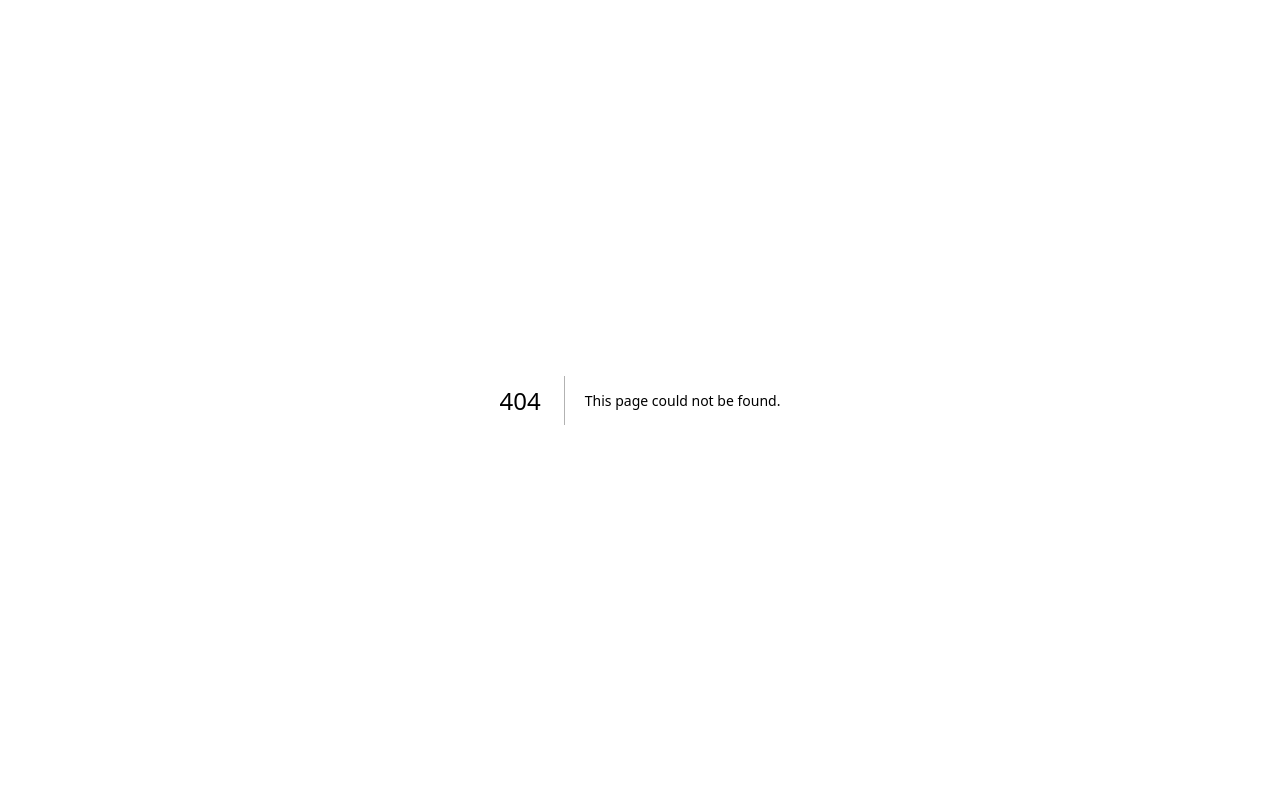
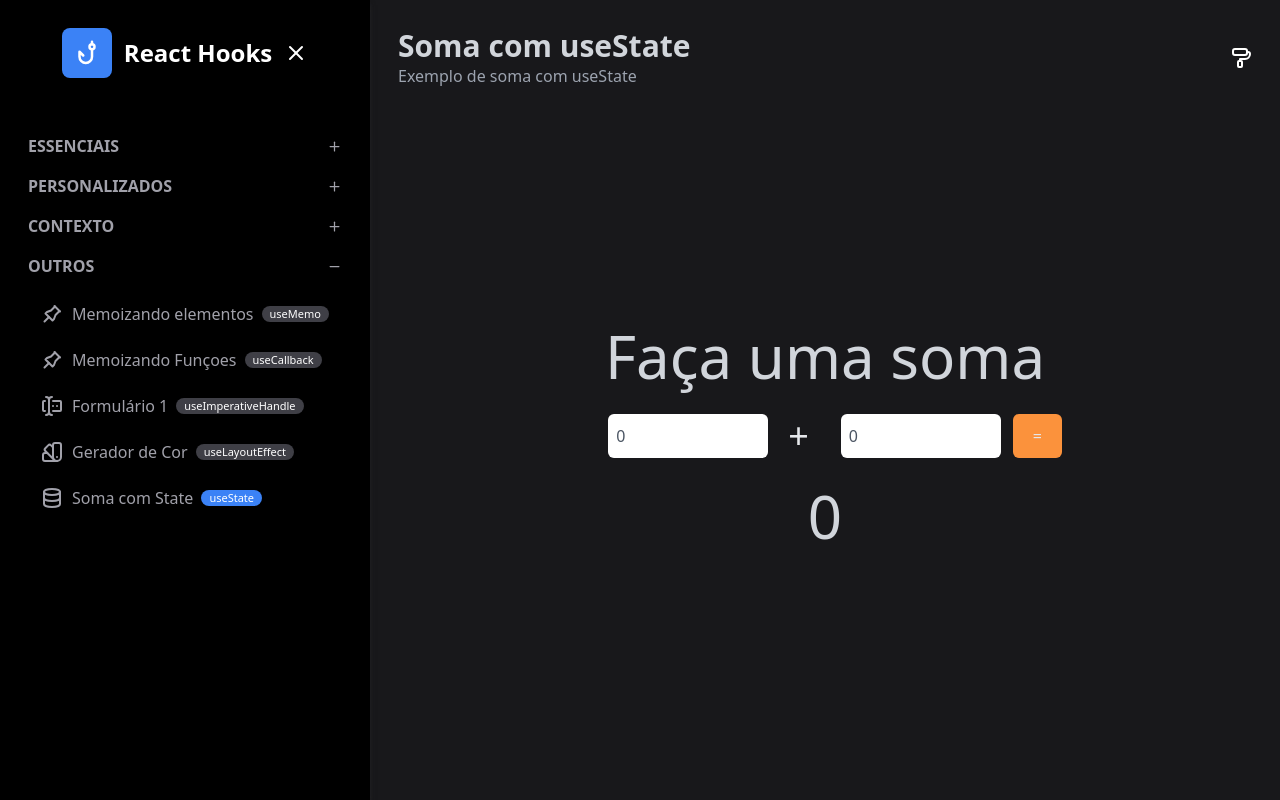
Before and after one commit to AntonioDeveloper/react-personal-hooks-training, a Next.js app: page /outros/somaState in a window 1280 px wide. Before the commit this address had no page. Built offline with nearby package versions, Linux system fonts and the light colour scheme.

Commit message:
Soma useState

```diff
--- a/src/data/constants/secoesMenu.tsx
+++ b/src/data/constants/secoesMenu.tsx
@@ -1,4 +1,4 @@
-import { IconNumbers, IconUsers, IconArrowsLeftRight, IconMathGreater, IconLetterCase, IconRefreshAlert, IconSection, IconAppWindow, IconDimensions, IconLock, IconShoppingCart, IconPin, IconForms, IconColorSwatch } from "@tabler/icons";
+import { IconNumbers, IconUsers, IconArrowsLeftRight, IconMathGreater, IconLetterCase, IconRefreshAlert, IconSection, IconAppWindow, IconDimensions, IconLock, IconShoppingCart, IconPin, IconForms, IconColorSwatch, IconDatabase } from "@tabler/icons";
 
 const secoesMenu = [
   {
@@ -119,6 +119,12 @@ const secoesMenu = [
         tag: "useLayoutEffect",
         icone: <IconColorSwatch />
       },
+      {
+        titulo: "Soma com State",
+        url: "/outros/somaState",
+        tag: "useState",
+        icone: <IconDatabase />
+      },
     ]
   },
 ];
--- a/src/pages/outros/geradorDeCor.tsx
+++ b/src/pages/outros/geradorDeCor.tsx
@@ -40,7 +40,7 @@ export default function () {
         <Botao texto="Apagar Cor" onClick={() => { setCor("") }} />
       </Flex>
       <Display texto={displayTxt} />
-      <div ref={elementDivRef} className={`h-32 w-32 bg-dynamic-primary`}></div>
+      <div ref={elementDivRef} className={`h-32 w-32 `}></div>
     </Pagina>
   )
 }
--- /dev/null
+++ b/src/pages/outros/somaState.tsx
@@ -0,0 +1,37 @@
+import InputFormatado from "@/components/formulario/InputFormatado";
+import Botao from "@/components/template/Botao";
+import Display from "@/components/template/Display";
+import Flex from "@/components/template/Flex";
+import Pagina from "@/components/template/Pagina";
+import { useState } from "react";
+
+export default function () {
+
+  const [val1, setVal1] = useState(0);
+  const [val2, setVal2] = useState(0);
+  const [res, setRes] = useState(0);
+
+  console.log(val1, val2, res);
+  return (
+    <Pagina titulo="Soma com useState" subtitulo="Exemplo de soma com useState">
+      <Flex col centerCross>
+        <Display texto="Faça uma soma"></Display>
+        <Flex center>
+          <InputFormatado tipo="number" valor={val1} onInput={(e) => { setVal1(+e.target.value) }} />
+          <span className="text-4xl ml-2">+</span>
+          <InputFormatado tipo="number" valor={val2} onInput={(e) => { setVal2(+e.target.value) }} />
+          <Botao cor="bg-orange-400" texto="=" onClick={
+            function () {
+              if (val1 > 0 && val2 > 0) {
+                return setRes(val1 + val2);
+              } else {
+                return setRes(-99999999);
+              }
+            }}
+          ></Botao>
+        </Flex>
+        <Display texto={res} />
+      </Flex>
+    </Pagina>
+  )
+}
```
